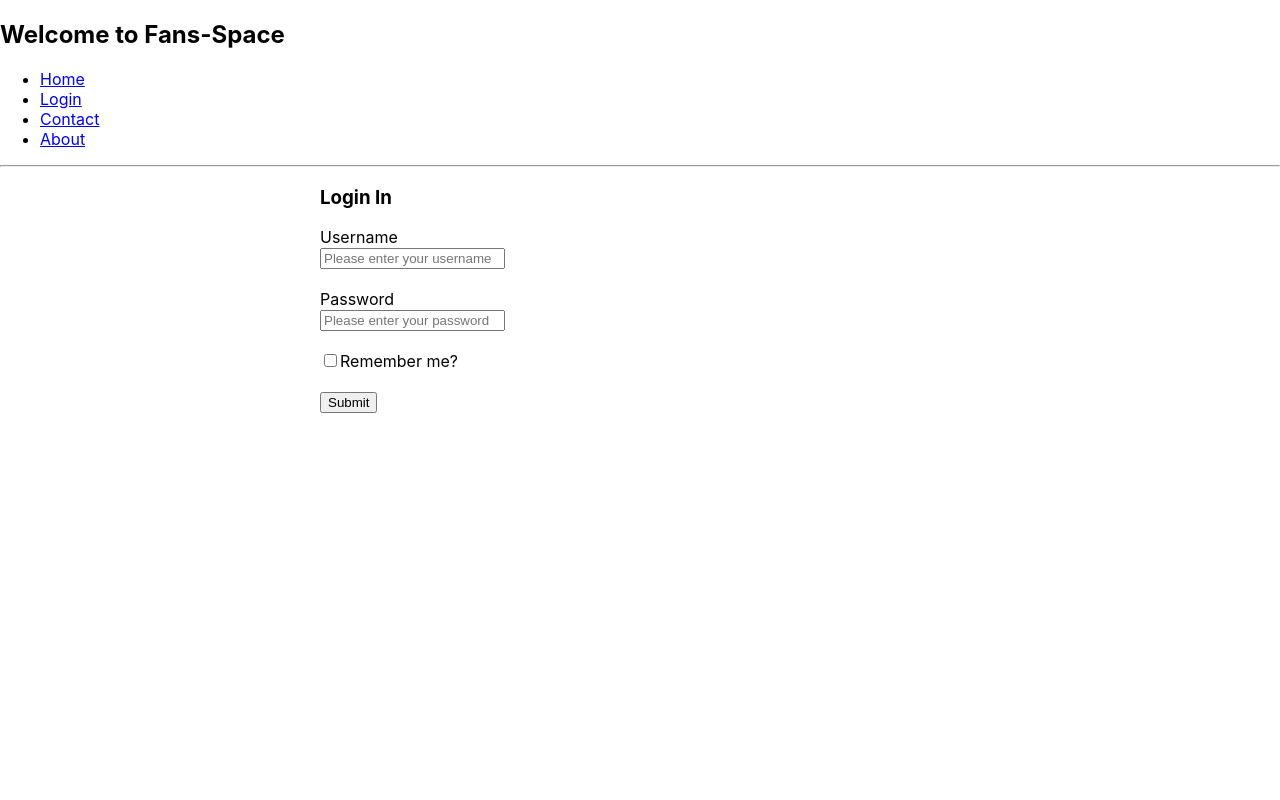
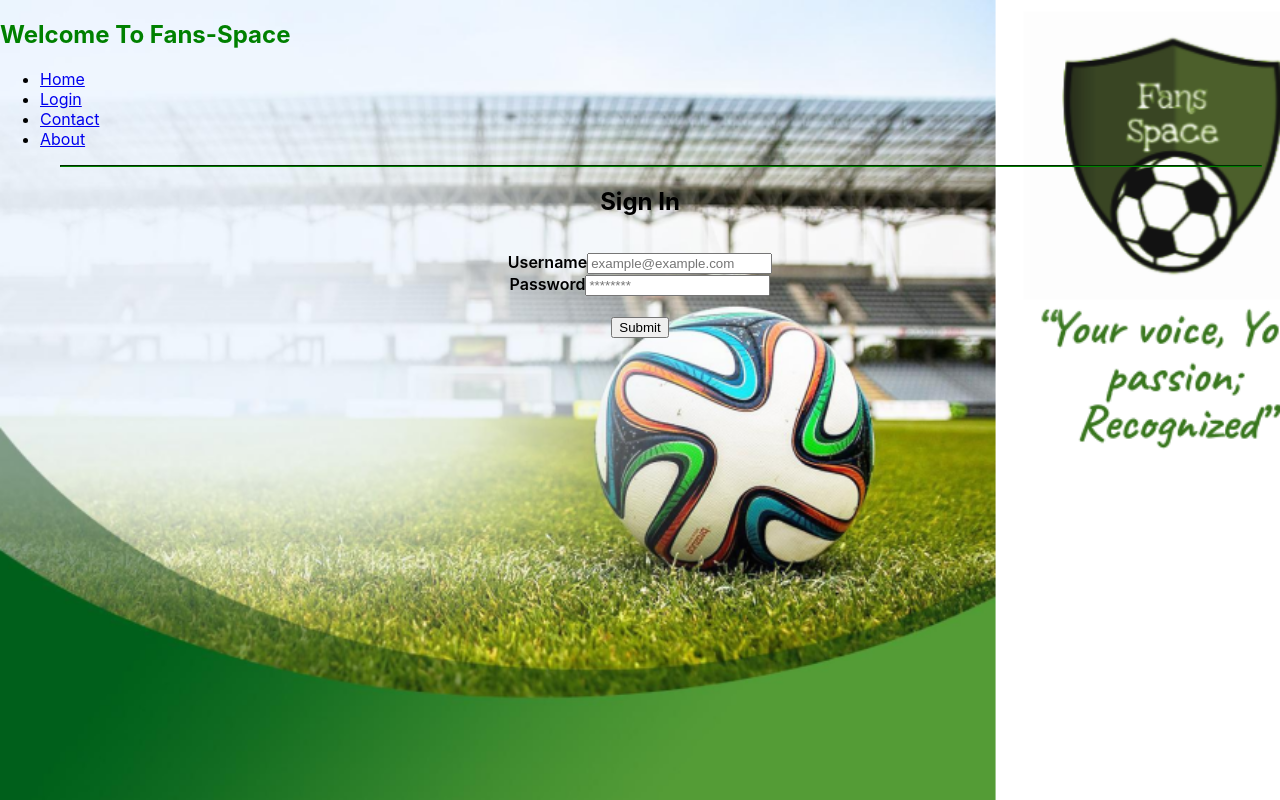
Before and after one commit to baileyalo/Fans_Space-Capstone-Project, a React (Create React App) app in the folder frontend/: page /login in a window 1280 px wide. Built offline with nearby package versions, Linux system fonts and the light colour scheme.

Commit message:
update components

```diff
--- a/frontend/package.json
+++ b/frontend/package.json
@@ -10,7 +10,10 @@
     "react": "^18.0.0",
     "react-bootstrap": "^2.2.3",
     "react-dom": "^18.0.0",
+    "react-router-dom": "^6.3.0",
     "react-scripts": "4.0.3",
+    "reactstrap": "^9.0.1",
+    "Router": "^2.1.0",
     "web-vitals": "^2.1.4",
     "web3": "^1.7.1"
   },
--- a/frontend/src/App.css
+++ b/frontend/src/App.css
@@ -45,3 +45,35 @@ body {
   max-height: 100vh;
   max-width: 100vh;
 }
+
+.Login {
+  border: 2px solid #d3d3d3;
+  border-radius: .5em;
+  margin-bottom: 1em;
+  margin-left: auto;
+  margin-right: auto;
+  margin-top: 100px;
+  padding: 1em;
+  text-align: left;
+  width: 600px;
+}
+
+.navbar navbar-expand-lg navbar-light bg-light{
+  border: 2px solid #d3d3d3;
+  padding: 1em;
+
+}
+
+.navbar-nav mr-auto{
+  border: 2px solid #d3d3d3;
+  padding: 1em;
+
+}
+
+.form {
+  padding: 1em;
+}
+
+label {
+  font-weight: 600;
+}
--- a/frontend/src/App.js
+++ b/frontend/src/App.js
@@ -1,5 +1,5 @@
 import React, { Component } from 'react';
-import { BrowserRouter as Router, Switch, Route, Link } from 'react-router-dom';
+import { BrowserRouter as Router, Link, Routes ,Route  } from 'react-router-dom';
 import Home from './components/Home';
 import Login from './components/Login';
 import About from './components/About';
@@ -10,7 +10,7 @@ class App extends Component {
     return (
     <Router>
         <div>
-          <h2>Welcome to Fans-Space</h2>
+		<h2 style={{color: "Green"}}>Welcome To Fans-Space </h2>
           <nav className="navbar navbar-expand-lg navbar-light bg-light">
           <ul className="navbar-nav mr-auto">
             <li><Link to={'/'} className="nav-link"> Home </Link></li>
@@ -19,13 +19,20 @@ class App extends Component {
             <li><Link to={'/about'} className="nav-link">About</Link></li>
           </ul>
           </nav>
-          <hr />
-          <Switch>
-              <Route exact path='/' component={Home} />
-			  <Route path='/login' component={Login} />
-              <Route path='/contact' component={Contact} />
-              <Route path='/about' component={About} />
-          </Switch>
+		  <hr  style={{
+    color: '#008000',
+    backgroundColor: '#008000',
+    height: .4,
+    borderColor : '#008000',
+	width:1200,
+	marginLeft: 60
+         }}/>
+          <Routes>
+              <Route exact path='/' element={<Home/>} />
+			  <Route path='/login' element={<Login/>} />
+              <Route path='/contact' element={<Contact/>} />
+              <Route path='/about' element={<About/>} />
+		</Routes>
         </div>
       </Router>
     );
--- a/frontend/src/components/About.js
+++ b/frontend/src/components/About.js
@@ -4,7 +4,10 @@ class About extends Component {
   render() {
     return (
         <div>
-          <h2>About</h2>
+        <h2 style={{color: "Green"}}>About</h2>
+          <div style={{paddingTop: '2em'}}>
+      		<p>Eh up, me duck!</p>
+      	</div>
         </div>
     );
   }
--- a/frontend/src/components/Contact.js
+++ b/frontend/src/components/Contact.js
@@ -3,9 +3,12 @@ import React, { Component } from 'react';
 class Contact extends Component {
   render() {
     return (
-        <div>
-          <h2>Contact</h2>
-        </div>
+      <div>
+      <h2 style={{color: "Green"}}>Contact</h2>
+        <div style={{paddingTop: '2em'}}>
+        <p>Contact Us at : 1-888-8888</p>
+      </div>
+      </div>
     );
   }
 }
--- a/frontend/src/components/Home.js
+++ b/frontend/src/components/Home.js
@@ -3,9 +3,12 @@ import React, { Component } from 'react';
 class Home extends Component {
   render() {
     return (
-        <div>
-          <h2>Home</h2>
-        </div>
+      <div>
+      <h2 style={{color: "Green"}}>Home</h2>
+        <div style={{paddingTop: '2em'}}>
+        <p>Welcome home !</p>
+      </div>
+      </div>
     );
   }
 }
--- a/frontend/src/components/Login.js
+++ b/frontend/src/components/Login.js
@@ -1,79 +1,97 @@
-import React, {Component} from "react";
+import { Component } from 'react';
+import {
+  Form,
+  FormGroup,
+  Label,
+  Input,
+  Button,
+} from 'reactstrap';
+
+import '../App.css';
+
 class Login extends Component {
-    constructor() {
-        super();
-        this.state = {
-            username: '',
-            password: '',
-            rememberMe: false
-        }
-    }
-    render() {
-        const { username, password, rememberMe } = this.state;
-        return (
-            <form onSubmit={this.onSubmit} style={{ margin: 'auto', width: '50%' }}>
-                <h3>Login In</h3>
-                <div>
-                    <label>Username</label>
-                    <br />
-                    <input
-                        placeholder="Please enter your username"
-                        type="username"
-                        value={username}
-                        onChange={e => this.setState({ username: e.target.value })}
-                    />
-                </div>
-                <br />
-                <div>
-                    <label>Password</label>
-                    <br />
-                    <input
-                        placeholder="Please enter your password"
-                        type="password"
-                        value={password}
-                        onChange={e => this.setState({ password: e.target.value })}
-                    />
-                </div>
-                <br />
-                <div>
-                    <label>
-                        <input
-                            type="checkbox"
-                            checked={rememberMe}
-                            onChange={e => this.setState({ rememberMe: e.target.checked })}
-                        />
-                        Remember me?
-                    </label>
-                </div>
-                <br />
-                <div>
-                    <button type="submit">Submit</button>
-                </div>
-            </form>
-        )
+  constructor(props) {
+    super(props);
+    this.state = {
+      email: '',
+      password: '',
+      validate: {
+        emailState: '',
+      },
+    };
+    this.handleChange = this.handleChange.bind(this);
+  }
+
+  handleChange = (event) => {
+    const { target } = event;
+    const value = target.type === 'checkbox' ? target.checked : target.value;
+    const { name } = target;
+
+    this.setState({
+      [name]: value,
+    });
+  };
+
+  validateEmail(e) {
+    const emailRex =
+      /^(([^<>()[\]\\.,;:\s@"]+(\.[^<>()[\]\\.,;:\s@"]+)*)|(".+"))@((\[[0-9]{1,3}\.[0-9]{1,3}\.[0-9]{1,3}\.[0-9]{1,3}\])|(([a-zA-Z\-0-9]+\.)+[a-zA-Z]{2,}))$/;
+
+    const { validate } = this.state;
+
+    if (emailRex.test(e.target.value)) {
+      validate.emailState = 'has-success';
+    } else {
+      validate.emailState = 'has-danger';
     }
 
-    validateForm = () => {
-        const { email, password } = this.state;
+    this.setState({ validate });
+  }
 
-        let status = true;
-        if (email.length === 0) {
-            status = false;
-        }
-        if (password.length === 0) {
-            status = false;
-        }
-        return status;
-    }
+  submitForm(e) {
+    e.preventDefault();
+    console.log(`Email: ${this.state.email}`);
+  }
 
-    onSubmit = (e) => {
-        e.preventDefault();
-        const validationStatus = this.validateForm();
-        if (validationStatus === false) {
-            alert('Please fill all the required fields');
-        }
-        console.log(this.state);
-    }
+  render() {
+    const { email, password } = this.state;
+
+    return (
+      <div className="App">
+        <h2>Sign In</h2>
+        <Form className="form" onSubmit={(e) => this.submitForm(e)}>
+          <FormGroup>
+            <Label>Username</Label>
+            <Input
+              type="email"
+              name="email"
+              id="exampleEmail"
+              placeholder="example@example.com"
+              valid={this.state.validate.emailState === "has-success"}
+              invalid={this.state.validate.emailState === "has-danger"}
+              value={email}
+              onChange={(e) => {
+                this.validateEmail(e);
+                this.handleChange(e);
+              }}
+            />
+         <br/>
+          </FormGroup>
+          <FormGroup>
+            <Label for="examplePassword">Password</Label>
+            <Input
+              type="password"
+              name="password"
+              id="examplePassword"
+              placeholder="********"
+              value={password}
+              onChange={(e) => this.handleChange(e)}
+            />
+          </FormGroup> <br/>
+          <Button>Submit</Button>
+        </Form>
+      </div>
+    );
+  }
 }
 
 export default Login;
--- a/frontend/src/components/createToken.js
+++ b/frontend/src/components/createToken.js
@@ -8,7 +8,7 @@ import "bootstrap/dist/css/bootstrap.min.css";
 import "./App.css";
 
 
-class App extends Component {
+class createToken extends Component {
 	state = {
 		deployedTokenAddressList: [],
 		web3: null,
@@ -220,4 +220,4 @@ class App extends Component {
 	}
 
 }
-export default App;
+export default createToken;
--- a/frontend/src/index.js
+++ b/frontend/src/index.js
@@ -3,15 +3,13 @@ import ReactDOM from 'react-dom/client';
 import './index.css';
 import App from './App';
 import reportWebVitals from './reportWebVitals';
-import { BrowserRouter as Router } from 'react-router-dom';
+
 
 const root = ReactDOM.createRoot(document.getElementById("root"));
 root.render(
 
   <React.StrictMode>
-     <Router>
       <App />
-    </Router>
   </React.StrictMode>
 );
 
```
Also changed, not shown: frontend/src/routes.js (deleted, +0 -13 lines), 1 other file (tests, documents, lock files or other folders).
